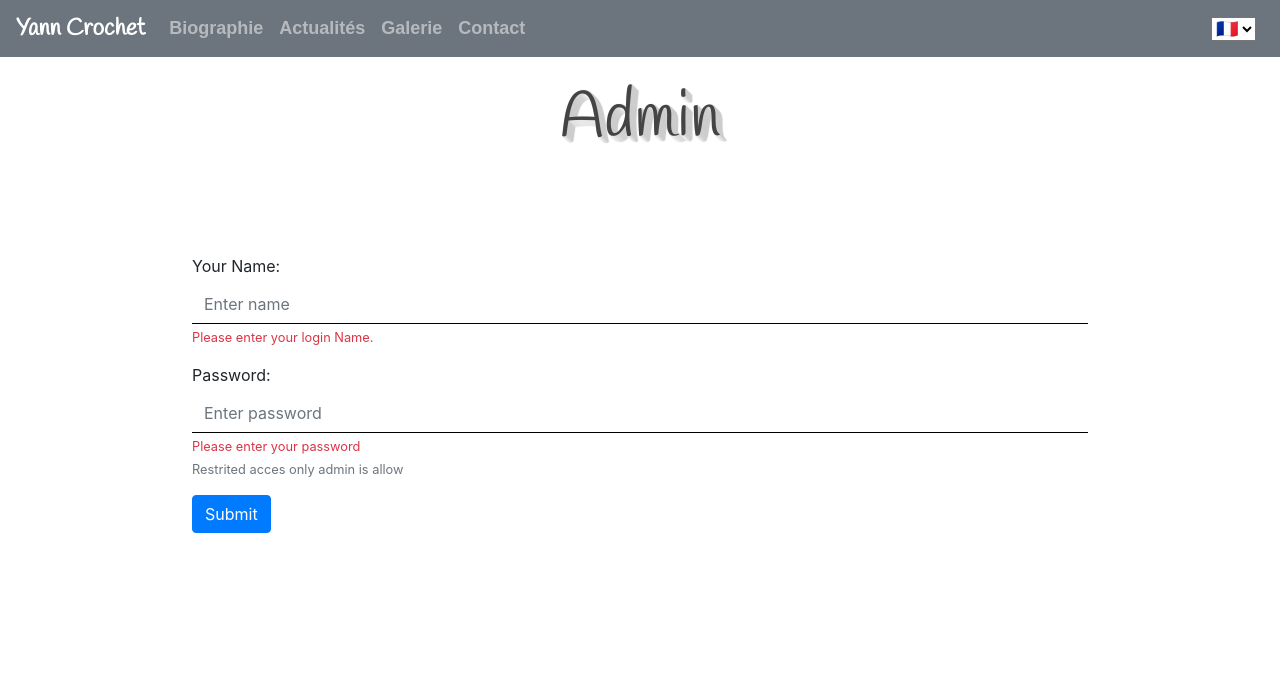
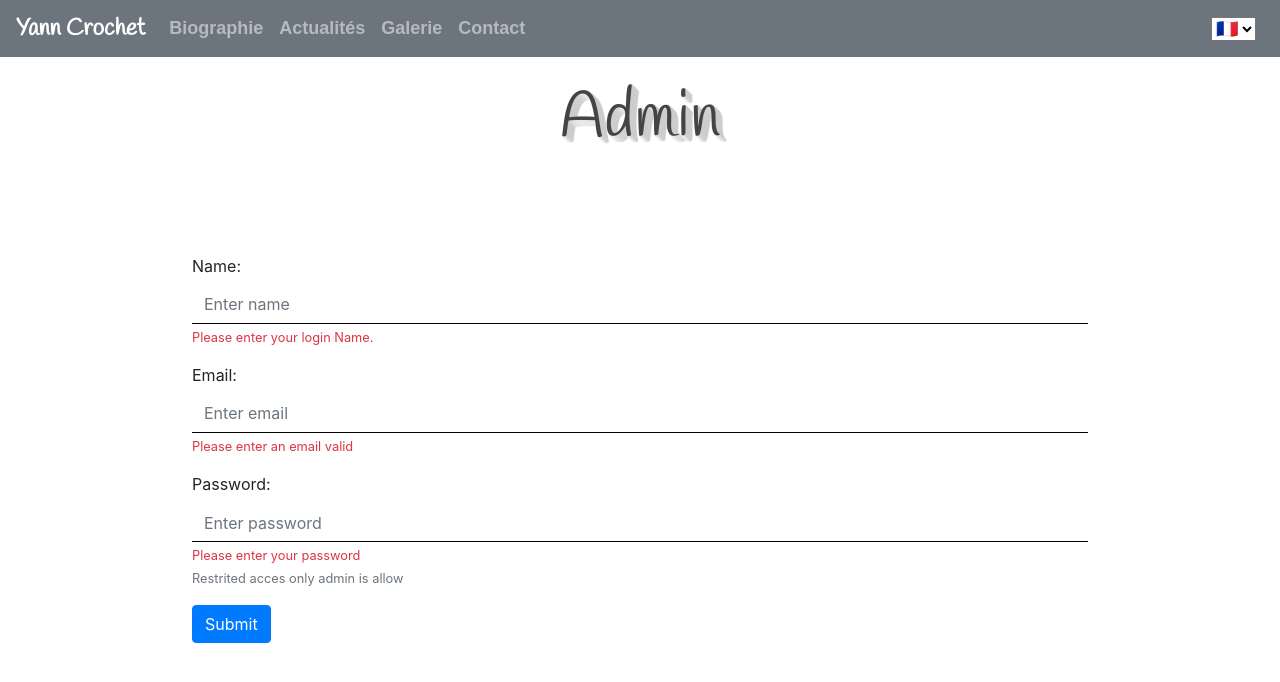
Before and after one commit to revolalex/yann-vue, a Vue app: page /admin in a window 1280 px wide. Shown: the top 682 px of the page. Built offline with nearby package versions, Linux system fonts and the light colour scheme; what vue-cool-lightbox, vue-typed-js would draw is missing.

Commit message:
admin add field email

```diff
--- a/src/components/Admin/Form.vue
+++ b/src/components/Admin/Form.vue
@@ -4,7 +4,7 @@
       <!-- Name -->
       <b-form-group
         id="input-group-1"
-        label="Your Name:"
+        label="Name:"
         label-for="input-1"
         valid-feedback="Thank you!"
         :invalid-feedback="invalidFeedback"
@@ -17,18 +17,37 @@
           placeholder="Enter name"
         ></b-form-input>
       </b-form-group>
+
+      <!-- Mail -->
       <b-form-group
         id="input-group-2"
+        label="Email:"
+        label-for="input-2"
+        valid-feedback="Look Good!"
+        :invalid-feedback="invalidFeedbackMail"
+        :state="stateEmail"
+      >
+        <b-form-input
+          id="input-2"
+          v-model="form.mail"
+          type="email"
+          required
+          placeholder="Enter email"
+        ></b-form-input>
+      </b-form-group>
+
+      <!-- Password -->
+      <b-form-group
+        id="input-group-3"
         label="Password:"
-        label-for="input-2"
+        label-for="input-3"
         description="Restrited acces only admin is allow"
         valid-feedback="Look Good!"
         :invalid-feedback="invalidFeedbackPass"
         :state="statePass"
       >
-        <!-- Password -->
         <b-form-input
-          id="input-2"
+          id="input-3"
           v-model="form.password"
           type="password"
           required
@@ -51,6 +70,9 @@ export default {
     statePass() {
       return this.form.password.length >= 8;
     },
+     stateEmail() {
+      return this.form.mail.length >= 8;
+    },
     invalidFeedback() {
       if (this.form.name.length > 0) {
         return "Enter at least 4 characters.";
@@ -63,13 +85,20 @@ export default {
       }
       return "Please enter your password";
     },
+    invalidFeedbackMail() {
+      if (this.form.mail.length > 0) {
+        return "Enter valid email.";
+      }
+      return "Please enter an email valid";
+    },
   },
 
   data() {
     return {
       form: {
+        name: "",
+        mail: "",
         password: "",
-        name: "",
       },
       show: true,
     };
```
